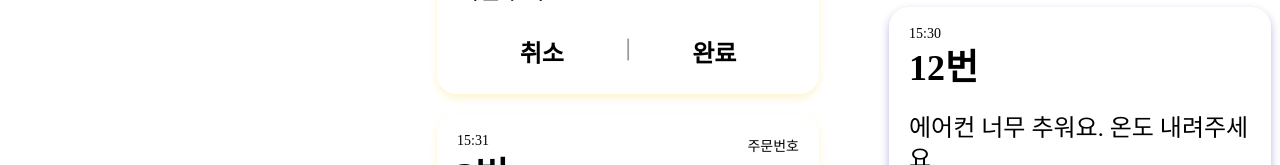
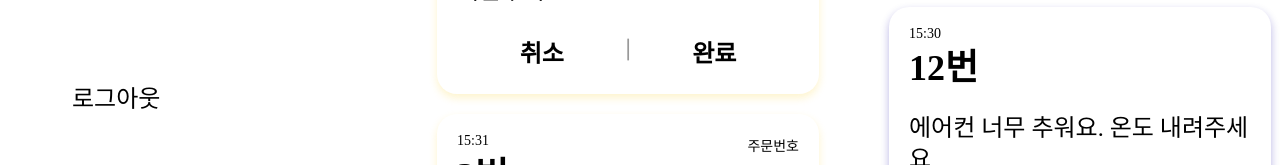
Before and after one commit to K-copybara/FE-Store, a React (Vite) app: page / in a window 1280 px wide. Shown: the part 417-582 px from the top of the page. Built offline with nearby package versions, Linux system fonts and the light colour scheme; no server answers; sample sign-in values are in the browser's storage; the HTML template or start-up script is replaced by a standard one.

Commit message:
✨ 로그아웃 추가

```diff
--- a/src/components/Sidebar.jsx
+++ b/src/components/Sidebar.jsx
@@ -1,7 +1,7 @@
 import React, { useState } from 'react';
 import styled from 'styled-components';
-import {bold36, bold24} from "../styles/font";
-import {NavLink} from 'react-router-dom';
+import { bold36, bold24, reg24 } from '../styles/font';
+import { NavLink, replace, useNavigate } from 'react-router-dom';
 
 import OrderIcon from '../assets/icons/Sidebar/order-icon.svg?react';
 import SalesIcon from '../assets/icons/Sidebar/sales-icon.svg?react';
@@ -9,18 +9,32 @@ import StoreInfoIcon from '../assets/icons/Sidebar/storeinfo-icon.svg?react';
 import DropArrowIcon from '../assets/icons/Sidebar/droparrow-icon.svg?react';
 import CalendarIcon from '../assets/icons/Sidebar/calendar-icon.svg?react';
 import DailyStatsIcon from '../assets/icons/Sidebar/dailystats-icon.svg?react';
+import { postLogout } from '../api/auth';
 
 const Sidebar = () => {
   const [showSalesDropdown, setShowSalesDropdown] = useState(false);
+  const navigate = useNavigate();
 
   const toggleSalesDropdown = () => {
     setShowSalesDropdown(!showSalesDropdown);
   };
 
+  const handleLogout = async () => {
+    if (confirm('로그아웃 하시겠습니까?')) {
+      try {
+        window.localStorage.removeItem('token');
+        const res = await postLogout();
+      } catch (err) {
+        console.error(err);
+      } finally {
+        navigate('/login', { replace: true });
+      }
+    }
+  };
+
   return (
     <SidebarWrapper>
       <StoreName>딤딤섬 명동점</StoreName>
-
       <MenuList>
         <MenuItem>
           <StyledNavLink to="/">
@@ -61,6 +75,10 @@ const Sidebar = () => {
           </StyledNavLink>
         </MenuItem>
       </MenuList>
+      <LogoutContainer>
+        <BottomLine />
+        <LogoutButton onClick={handleLogout}>로그아웃</LogoutButton>
+      </LogoutContainer>
     </SidebarWrapper>
   );
 };
@@ -104,7 +122,7 @@ const MenuList = styled.ul`
 `;
 
 const Line = styled.div`
-  border-bottom: 1px solid var(--gray300);
+  border-bottom: 0.5px solid var(--gray300);
   width: 100%;
 `;
 // 각 메뉴 아이템을 위한 li 태그 (보통 스타일은 링크에 직접 줍니다)
@@ -180,3 +198,27 @@ const SubMenuItem = styled.div`
     }
   }
 `;
+
+const LogoutContainer = styled.div`
+  display: flex;
+  flex-direction: column;
+  width: 100%;
+  margin-top: auto;
+`;
+
+const BottomLine = styled.div`
+  width: 100%;
+  height: 1px;
+  background-color: var(--gray300);
+`;
+
+const LogoutButton = styled.div`
+  width: 100%;
+  display: flex;
+  padding: 0.8rem 1.25rem;
+  padding-bottom: 0;
+  ${reg24}
+  color: var(--gray500);
+
+  cursor: pointer;
+`;
```
